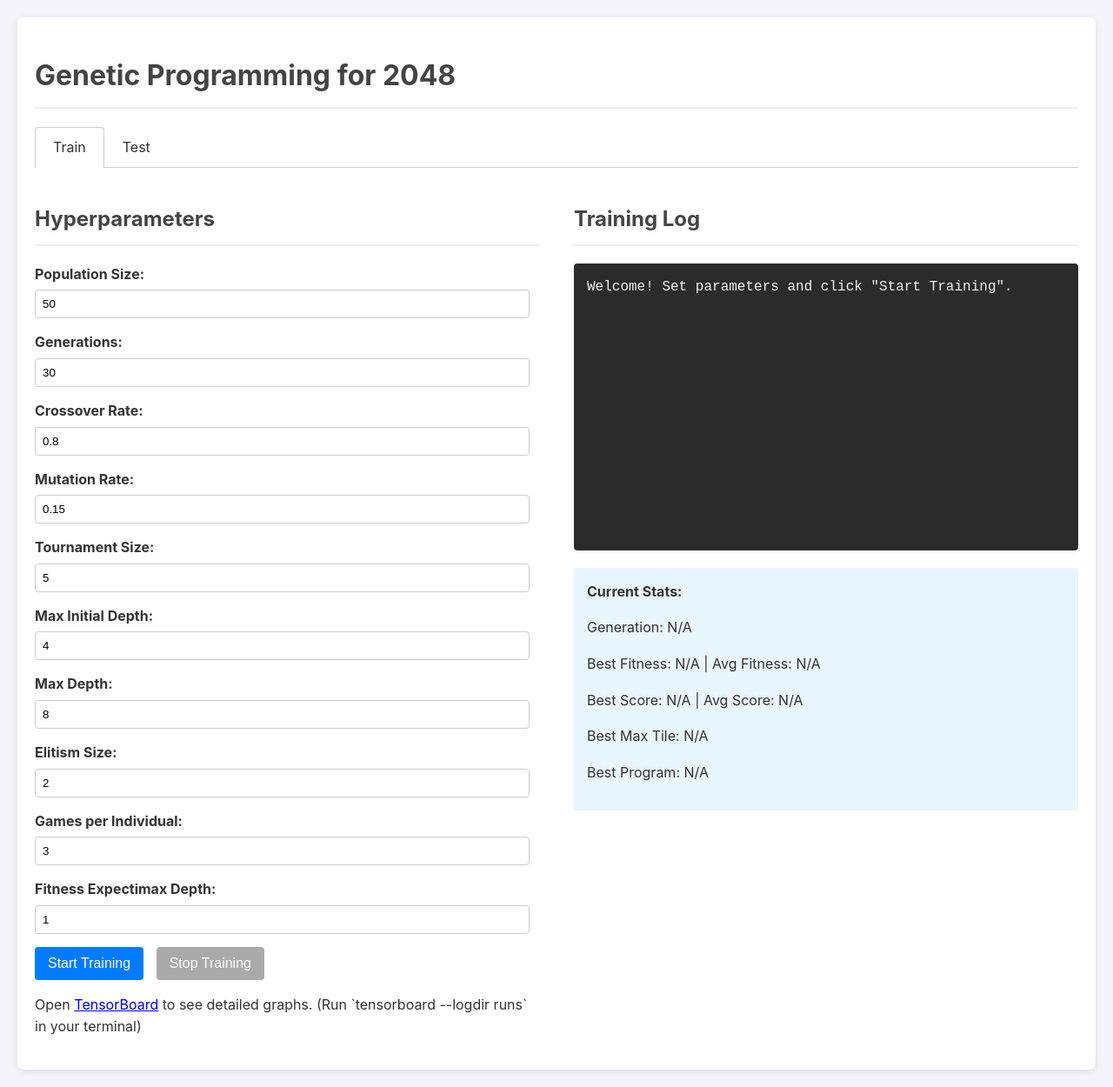
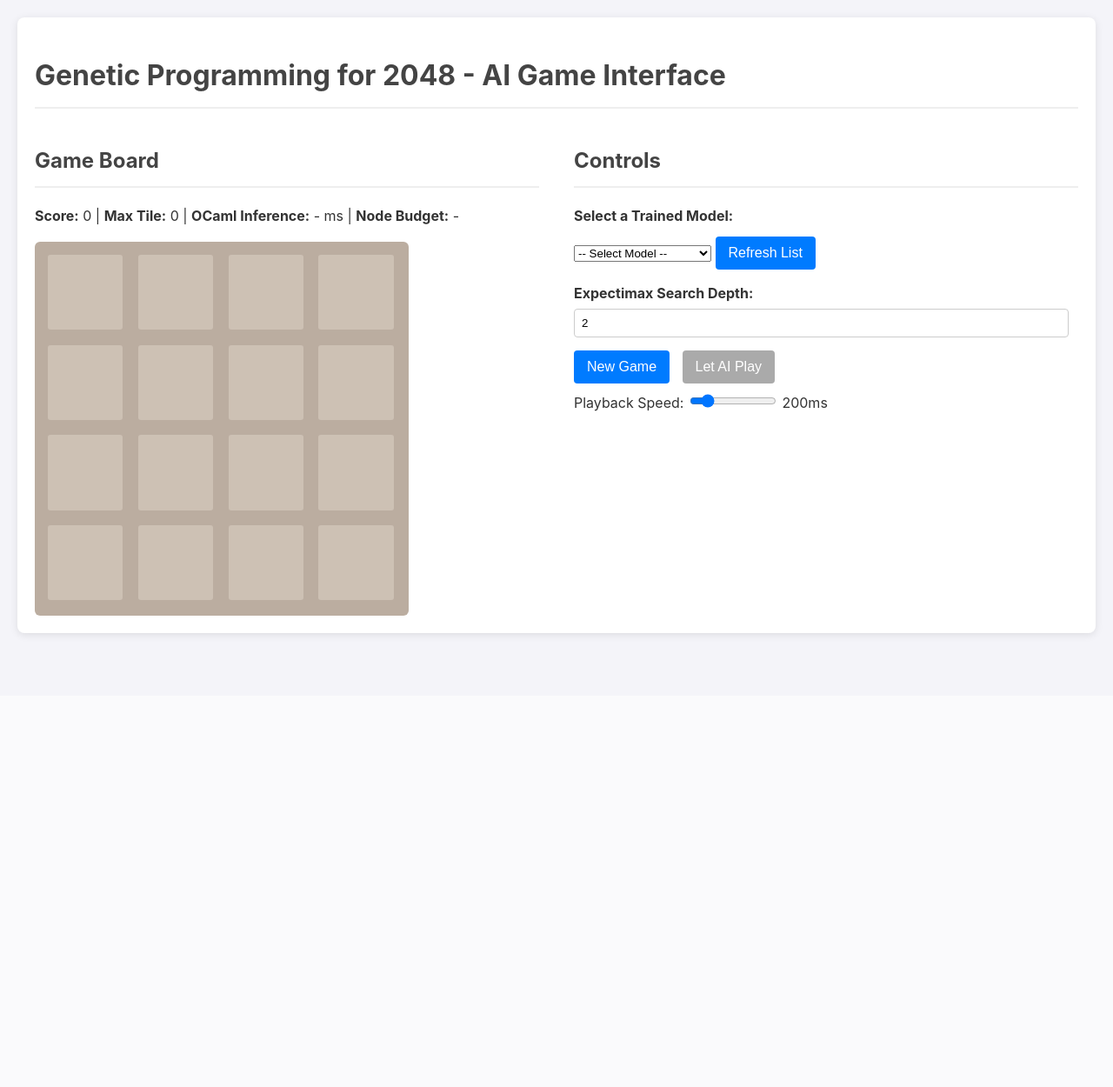
Before and after one commit to zsc/gp_2048_demo, a Flask app: page / in a window 1280 px wide. Shown: the whole page at 87% size. After the commit the page ends 733 px from the top, so only its background shows below. Run offline with Flask 3, Linux system fonts and the light colour scheme; some libraries are stand-ins or nearby versions.

Commit message:
auto test, and with help from geimini for visual inspection

```diff
--- a/templates/index.html
+++ b/templates/index.html
@@ -8,11 +8,6 @@
         body { font-family: -apple-system, BlinkMacSystemFont, "Segoe UI", Roboto, Helvetica, Arial, sans-serif; line-height: 1.6; background-color: #f4f4f9; color: #333; margin: 0; padding: 20px; }
         .container { max-width: 1200px; margin: auto; background: white; padding: 20px; border-radius: 8px; box-shadow: 0 2px 10px rgba(0,0,0,0.1); }
         h1, h2 { color: #444; border-bottom: 2px solid #eee; padding-bottom: 10px; }
-        .tabs { display: flex; border-bottom: 1px solid #ccc; margin-bottom: 20px; }
-        .tab-link { padding: 10px 20px; cursor: pointer; border: 1px solid transparent; border-bottom: none; margin-bottom: -1px; }
-        .tab-link.active { background: white; border-color: #ccc; border-bottom-color: white; border-radius: 4px 4px 0 0; }
-        .tab-content { display: none; }
-        .tab-content.active { display: block; }
         .grid-container { display: grid; grid-template-columns: 1fr 1fr; gap: 40px; }
         .form-group { margin-bottom: 15px; }
         .form-group label { display: block; margin-bottom: 5px; font-weight: bold; }
@@ -36,51 +31,10 @@
 </head>
 <body>
     <div class="container">
-        <h1>Genetic Programming for 2048</h1>
+        <h1>Genetic Programming for 2048 - AI Game Interface</h1>
 
-        <div class="tabs">
-            <div class="tab-link active" onclick="openTab(event, 'Train')">Train</div>
-            <div class="tab-link" onclick="openTab(event, 'Test')">Test</div>
-        </div>
-
-        <!-- Train Tab -->
-        <div id="Train" class="tab-content active">
-            <div class="grid-container">
-                <div>
-                    <h2>Hyperparameters</h2>
-                    <form id="gp-params">
-                        <div class="form-group"><label for="population_size">Population Size:</label><input id="population_size" type="number" value="50"></div>
-                        <div class="form-group"><label for="generations">Generations:</label><input id="generations" type="number" value="30"></div>
-                        <div class="form-group"><label for="crossover_rate">Crossover Rate:</label><input id="crossover_rate" type="number" step="0.01" min="0" max="1" value="0.8"></div>
-                        <div class="form-group"><label for="mutation_rate">Mutation Rate:</label><input id="mutation_rate" type="number" step="0.01" min="0" max="1" value="0.15"></div>
-                        <div class="form-group"><label for="tournament_size">Tournament Size:</label><input id="tournament_size" type="number" value="5"></div>
-                        <div class="form-group"><label for="max_init_depth">Max Initial Depth:</label><input id="max_init_depth" type="number" value="4"></div>
-                        <div class="form-group"><label for="max_depth">Max Depth:</label><input id="max_depth" type="number" value="8"></div>
-                        <div class="form-group"><label for="elitism_size">Elitism Size:</label><input id="elitism_size" type="number" value="2"></div>
-                        <div class="form-group"><label for="games_per_individual">Games per Individual:</label><input id="games_per_individual" type="number" value="3"></div>
-                        <div class="form-group"><label for="fitness_search_depth">Fitness Expectimax Depth:</label><input id="fitness_search_depth" type="number" value="1" min="0" max="3"></div>
-                    </form>
-                    <button id="start-btn">Start Training</button>
-                    <button id="stop-btn" disabled>Stop Training</button>
-                    <p>Open <a href="http://localhost:6006/" target="_blank">TensorBoard</a> to see detailed graphs. (Run `tensorboard --logdir runs` in your terminal)</p>
-                </div>
-                <div>
-                    <h2>Training Log</h2>
-                    <div id="log-area">Welcome! Set parameters and click "Start Training".</div>
-                    <div id="stats-area">
-                        <strong>Current Stats:</strong>
-                        <p>Generation: <span id="stat-gen">N/A</span></p>
-                        <p>Best Fitness: <span id="stat-best-fit">N/A</span> | Avg Fitness: <span id="stat-avg-fit">N/A</span></p>
-                        <p>Best Score: <span id="stat-best-score">N/A</span> | Avg Score: <span id="stat-avg-score">N/A</span></p>
-                        <p>Best Max Tile: <span id="stat-max-tile">N/A</span></p>
-                        <p>Best Program: <span id="stat-best-prog">N/A</span></p>
-                    </div>
-                </div>
-            </div>
-        </div>
-
-        <!-- Test Tab -->
-        <div id="Test" class="tab-content">
+        <!-- Game Interface -->
+        <div id="GameInterface" style="display: block;">
             <div class="grid-container">
                 <div>
                     <h2>Game Board</h2>
@@ -113,75 +67,19 @@
 
     <script src="https://cdn.socket.io/4.5.4/socket.io.min.js"></script>
     <script>
+        // Make these variables global for testing
+        window.currentBoardInt = BigInt(0);
+        window.currentScore = 0;
+        window.isGameOver = false;
+
         document.addEventListener('DOMContentLoaded', function () {
             const socket = io();
-            let currentBoardInt = BigInt(0);
-            let currentScore = 0;
+            let currentBoardInt = window.currentBoardInt;
+            let currentScore = window.currentScore;
             let isAIPlaying = false;
-            let isGameOver = true;
+            let isGameOver = window.isGameOver;
 
-            // --- General UI ---
-            function openTab(evt, tabName) {
-                let i, tabcontent, tablinks;
-                tabcontent = document.getElementsByClassName("tab-content");
-                for (i = 0; i < tabcontent.length; i++) {
-                    tabcontent[i].style.display = "none";
-                }
-                tablinks = document.getElementsByClassName("tab-link");
-                for (i = 0; i < tablinks.length; i++) {
-                    tablinks[i].className = tablinks[i].className.replace(" active", "");
-                }
-                document.getElementById(tabName).style.display = "block";
-                evt.currentTarget.className += " active";
-            }
-            window.openTab = openTab; // Make it globally accessible for inline onclick
-
-            // --- Train Tab Logic ---
-            const startBtn = document.getElementById('start-btn');
-            const stopBtn = document.getElementById('stop-btn');
-            const logArea = document.getElementById('log-area');
-
-            startBtn.addEventListener('click', () => {
-                const params = {};
-                const inputs = document.querySelectorAll('#gp-params input');
-                inputs.forEach(input => { params[input.id] = input.value; });
-
-                socket.emit('start_training', params);
-                logArea.textContent = 'Starting training... please wait.\n';
-                startBtn.disabled = true;
-                stopBtn.disabled = false;
-            });
-
-            stopBtn.addEventListener('click', () => {
-                socket.emit('stop_training');
-                stopBtn.disabled = true;
-            });
-
-            socket.on('training_update', (data) => {
-                if (data.log) {
-                    logArea.textContent += data.log + '\n';
-                    logArea.scrollTop = logArea.scrollHeight;
-                }
-                if (data.stats) {
-                    document.getElementById('stat-gen').textContent = `${data.stats.generation} / ${data.stats.total_generations}`;
-                    document.getElementById('stat-best-fit').textContent = data.stats.best_fitness;
-                    document.getElementById('stat-avg-fit').textContent = data.stats.avg_fitness;
-                    document.getElementById('stat-best-score').textContent = data.stats.best_score;
-                    document.getElementById('stat-avg-score').textContent = data.stats.avg_score;
-                    document.getElementById('stat-max-tile').textContent = data.stats.best_max_tile;
-                    document.getElementById('stat-best-prog').textContent = data.stats.best_program_str;
-                }
-            });
-
-            socket.on('training_finished', (data) => {
-                startBtn.disabled = false;
-                stopBtn.disabled = true;
-                if(data.new_model) {
-                    fetchModels(); // Refresh model list
-                }
-            });
-
-            // --- Test Tab Logic ---
+            // --- Game Interface Logic ---
             const modelSelector = document.getElementById('model-selector');
             const refreshModelsBtn = document.getElementById('refresh-models-btn');
             const newGameBtn = document.getElementById('new-game-btn');
@@ -341,6 +239,10 @@
                 currentBoardInt = BigInt(data.board);
                 currentScore = data.score;
                 isGameOver = data.is_over;
+                // Update global variables for testing
+                window.currentBoardInt = currentBoardInt;
+                window.currentScore = currentScore;
+                window.isGameOver = isGameOver;
                 // Defer DOM updates to avoid blocking
                 requestAnimationFrame(() => {
                     const boardArray = int64ToBoardArray(currentBoardInt);
@@ -459,6 +361,13 @@
                 updateButtonStates();
             });
 
+            // Socket connection handler
+            socket.on('connect', () => {
+                console.log('Connected to server');
+                // Request new game on connection
+                socket.emit('request_new_game');
+            });
+
             // Initial setup
             fetchModels();
             renderBoard(Array(4).fill(0).map(() => Array(4).fill(0))); // Render empty board initially
```
Also changed, not shown: CLAUDE.md (+71 -0 lines).
